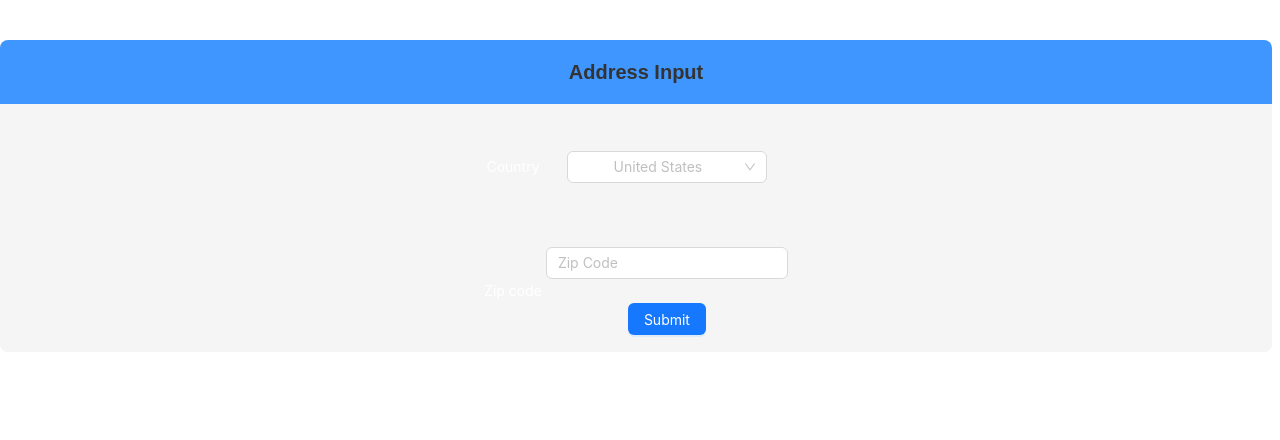
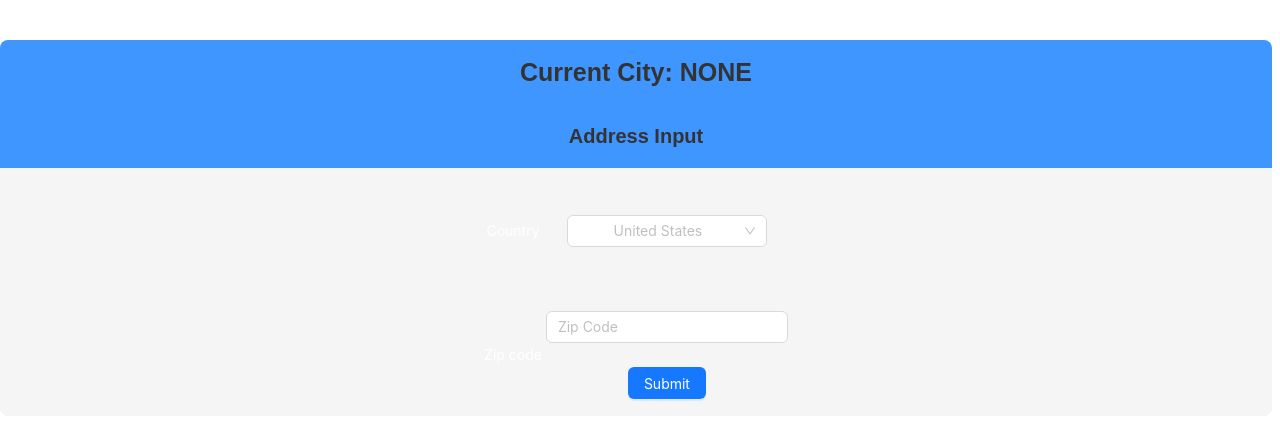
Before and after one commit to rodriguesd/weather-fe, a React (Create React App) app: page / in a window 1280 px wide. Shown: the top 440 px of the page. Built offline with nearby package versions, Linux system fonts and the light colour scheme.

Commit message:
FIX ZIP CODES

```diff
--- a/src/App.js
+++ b/src/App.js
@@ -196,6 +196,7 @@ function App() {
 
                 <Flex>
                     <Layout style={layoutStyle}>
+                        <Header style={headerStyle}><font className="myTitleCity">Current City: {extData ? extData.city : "NONE"}</font></Header>
                         <Header style={headerStyle}><font className="myTitle">Address Input</font></Header>
                         <Content style={contentStyle}>{<AddressInputs callback={getZipAndCountryCode}/>}</Content>
                         <Footer style={footerStyle}></Footer>
--- a/src/index.css
+++ b/src/index.css
@@ -21,6 +21,13 @@ code {
 }
 
 
+.myTitleCity {
+  font-family: 'Arial', sans-serif;  /* Replace 'Arial' with your preferred font */
+  font-size: 25px;                   /* Adjust the font size as needed */
+  font-weight: bold;                 /* Optional: make the font bold */
+  color: #333;                       /* Optional: change the text color */
+}
+
 .addressContainer {
   display: flex;
   justify-content: center; /* Centers horizontally */
```
